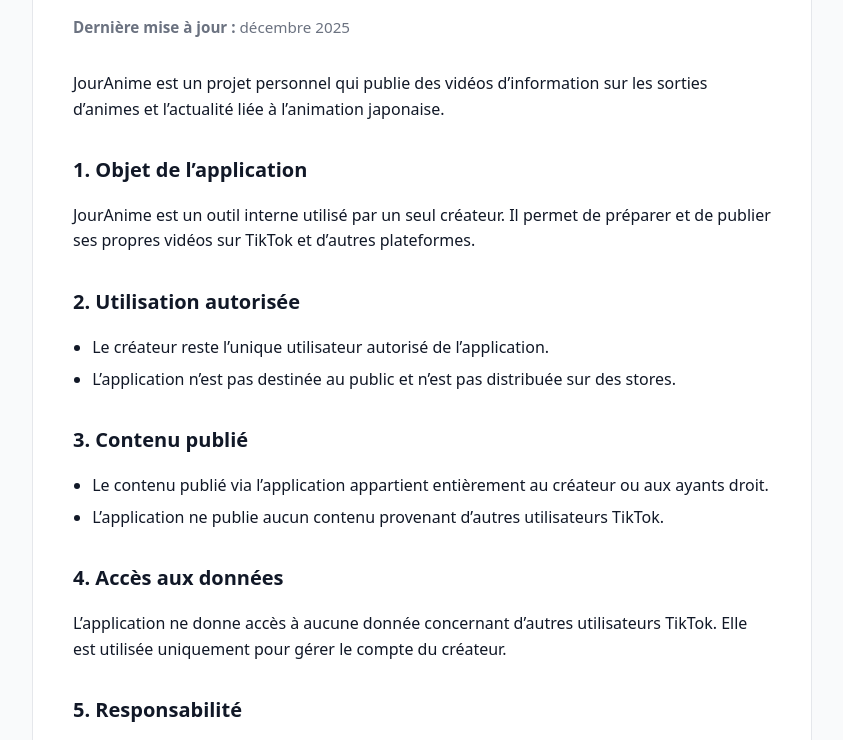
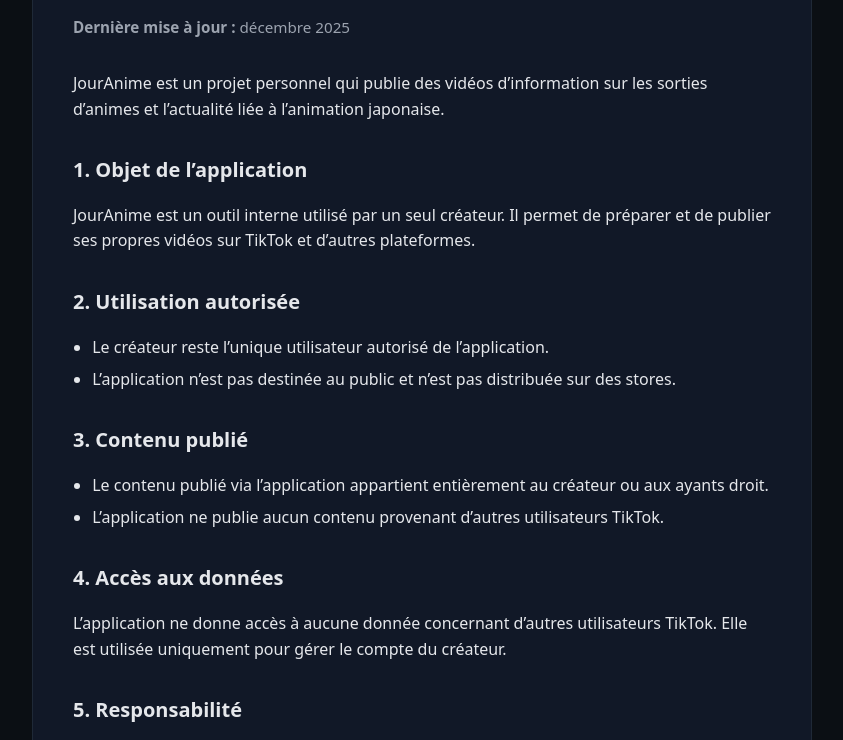
Before and after one commit to OrokaJemlargen/JourAnime.github.io, a plain HTML site: page terms/index.html in a window 1280 px wide. Shown: the part 152-892 px from the top of the page, without its empty margins (218-1061 px from the left). Drawn offline with Linux system fonts and the dark colour scheme.

Commit message:
Update index.html

```diff
--- a/terms/index.html
+++ b/terms/index.html
@@ -13,6 +13,17 @@
     --muted: #6b7280;
     --border: #e5e7eb;
     --accent: #2563eb;
+  }
+
+  @media (prefers-color-scheme: dark) {
+    :root {
+      --bg: #0b0f14;
+      --card: #111827;
+      --text: #e5e7eb;
+      --muted: #9ca3af;
+      --border: #1f2937;
+      --accent: #60a5fa;
+    }
   }
 
   * {
```
Lines whose indentation alone changed are shown as unchanged.
